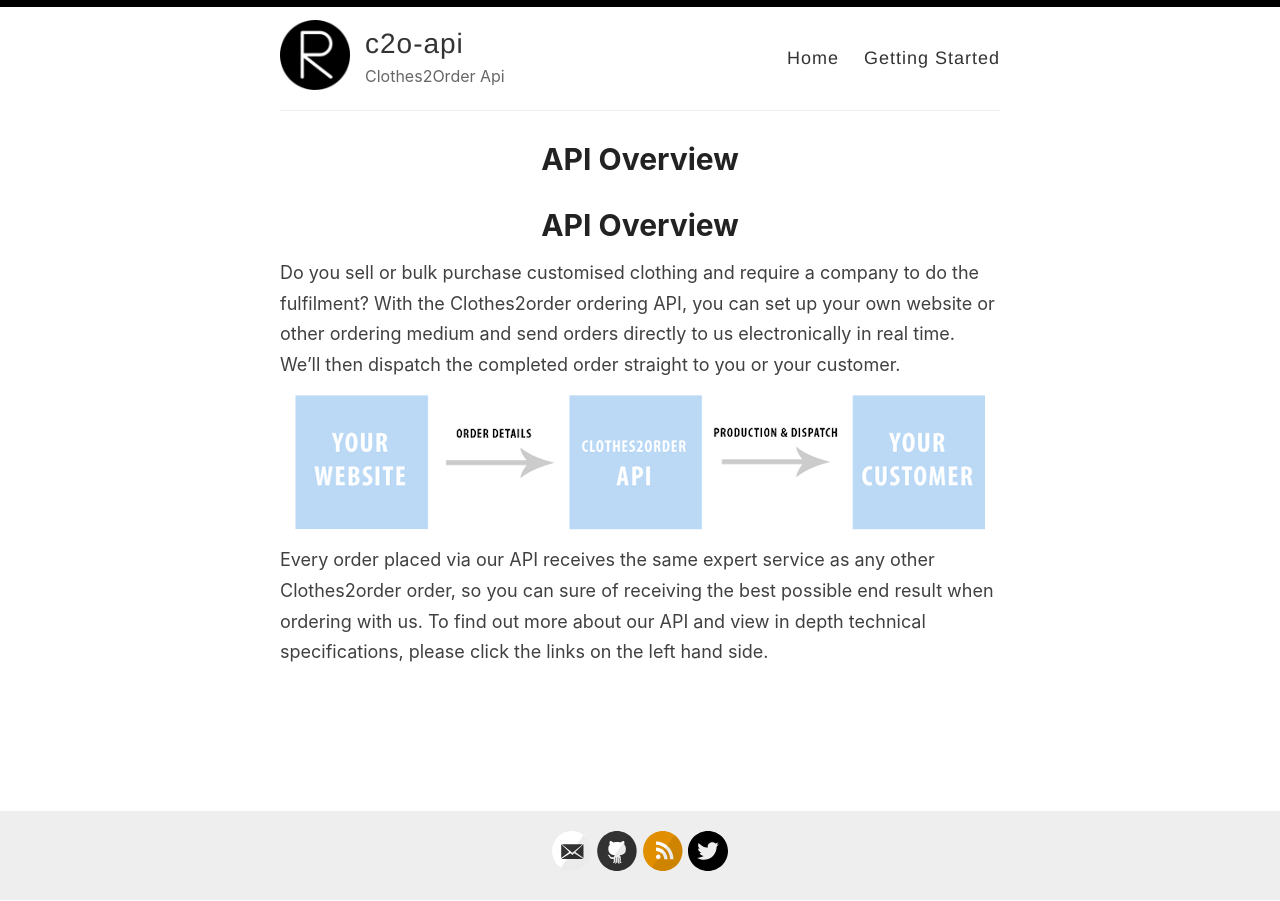
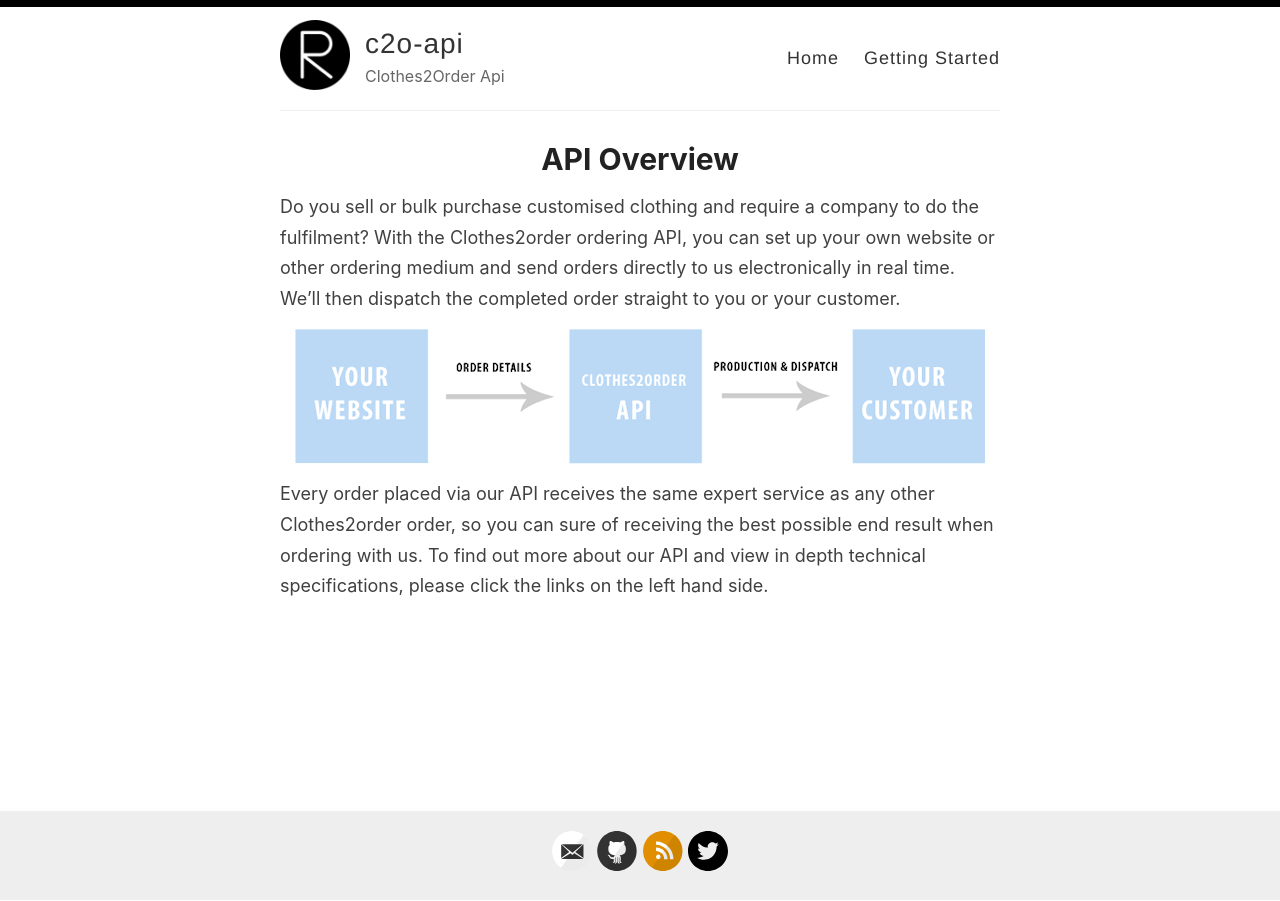
Before and after one commit to alic2o/test-site.io, a Jekyll site: the page built from _pages/about.md, in a window 1280 px wide. Built offline with Jekyll 4.4.1, drawn with Linux system fonts in a browser that asks for light colours.

Commit message:
removed duplicate title

```diff
--- a/_pages/about.md
+++ b/_pages/about.md
@@ -3,7 +3,6 @@ layout: page
 title: API Overview
 permalink: /about/
 ---
-# API Overview
 
 Do you sell or bulk purchase customised clothing and require a company to do the fulfilment? With the Clothes2order ordering API, you can set up your own website or other ordering medium and send orders directly to us electronically in real time. We’ll then dispatch the completed order straight to you or your customer.
 
```
